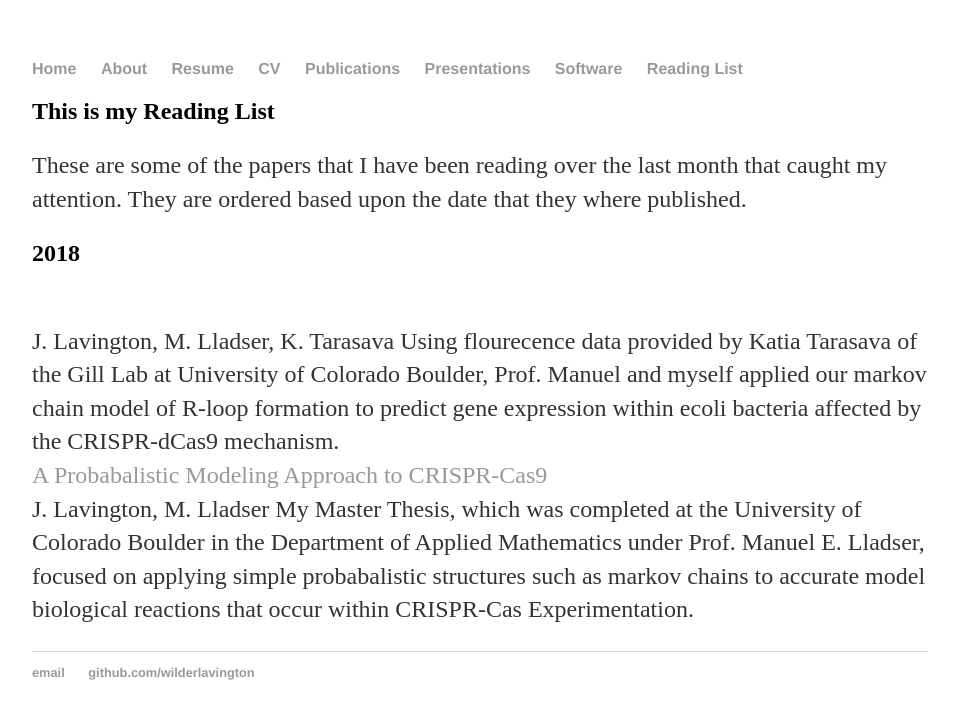
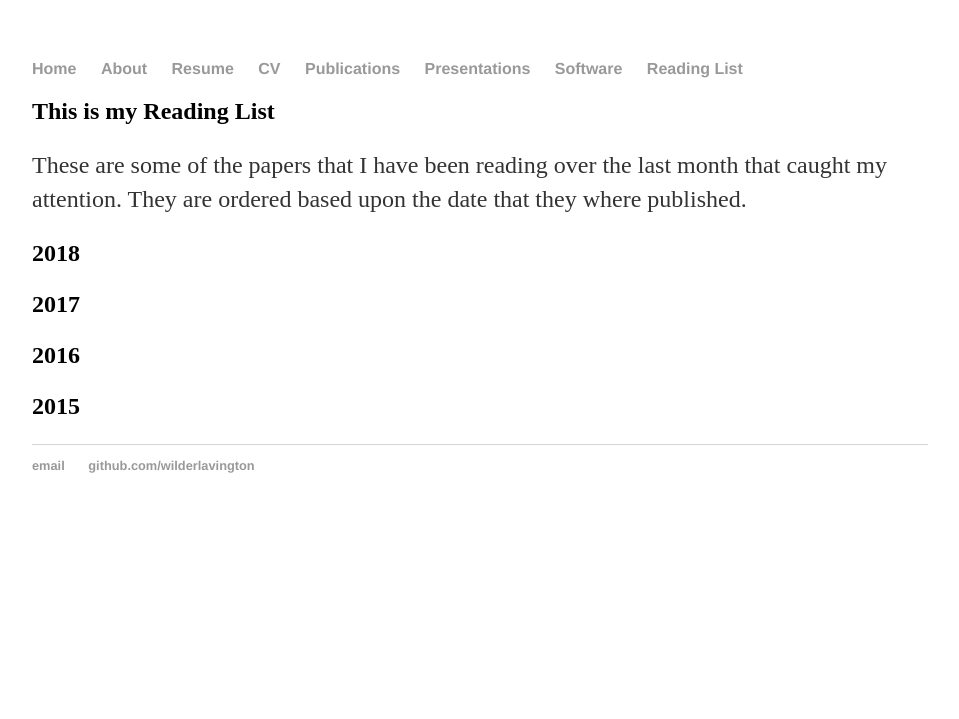
Before and after one commit to WilderLavington/old_web_page, a Jekyll site: the page built from readinglist/index.md, in a window 1280 px wide. Shown: the top 719 px of the page, without its empty margins (160-1119 px from the left). Built offline with Jekyll 4.4.1, drawn with Linux system fonts in a browser that asks for light colours; our own code applies the rules of GitHub Pages for plain Markdown files.

Commit message:
Update index.md

```diff
--- a/readinglist/index.md
+++ b/readinglist/index.md
@@ -3,8 +3,12 @@ These are some of the papers that I have been reading over the last month that c
 
 ## 2018
 [ ](http://stackoverflow.com)
-J. Lavington, M. Lladser, K. Tarasava
-Using flourecence data provided by Katia Tarasava of the Gill Lab at University of Colorado Boulder, Prof. Manuel and myself applied our markov chain model of R-loop formation to predict gene expression within ecoli bacteria affected by the CRISPR-dCas9 mechanism.
-[A Probabalistic Modeling Approach to CRISPR-Cas9](https://wilderlavington.github.io/masters_thesis.pdf)
-J. Lavington, M. Lladser
-My Master Thesis, which was completed at the University of Colorado Boulder in the Department of Applied Mathematics under Prof. Manuel E. Lladser, focused on applying simple probabalistic structures such as markov chains to accurate model biological reactions that occur within CRISPR-Cas Experimentation.
+
+## 2017
+[ ](http://stackoverflow.com)
+
+## 2016
+[ ](http://stackoverflow.com)
+
+## 2015
+[ ](http://stackoverflow.com)
```
